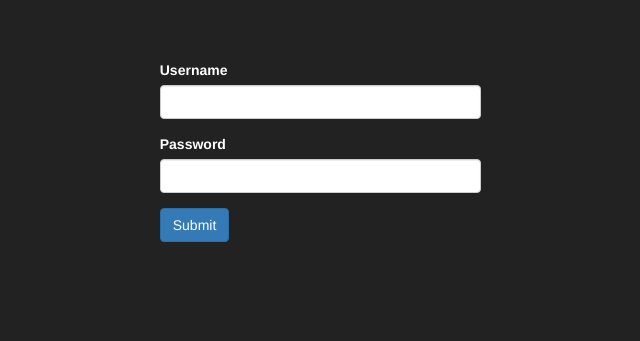
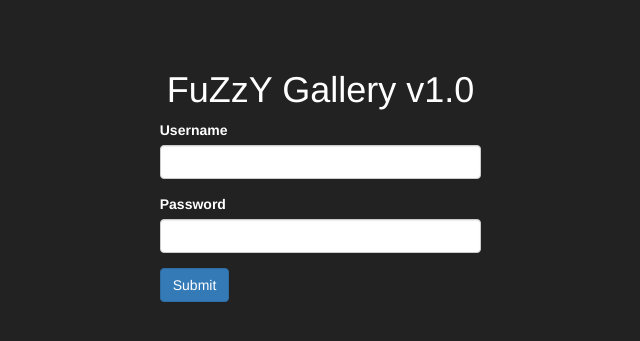
Before and after one commit to rico1995/fuzzygallery, a PHP site: page /admin/login.php in a window 1280 px wide. Shown: the top 341 px of the page, without its empty margins (344-984 px from the left). Run offline with PHP 8.4, Linux system fonts and the light colour scheme; some libraries are stand-ins or nearby versions.

Commit message:
gallery v1.0

```diff
--- a/admin/login.php
+++ b/admin/login.php
@@ -48,7 +48,7 @@ if(isset($_POST['submit'])){
 <h4 class="bg-danger"><?php echo $the_message; ?></h4>
 
 <form id="login-id" action="" method="post">
-
+<h1 class="text-center" style="color:#fff;">FuZzY Gallery v1.0</h1>
 <div class="form-group">
 	<label for="username">Username</label>
 	<input type="text" class="form-control" name="username" value="<?php echo htmlentities($username); ?>" >
```
